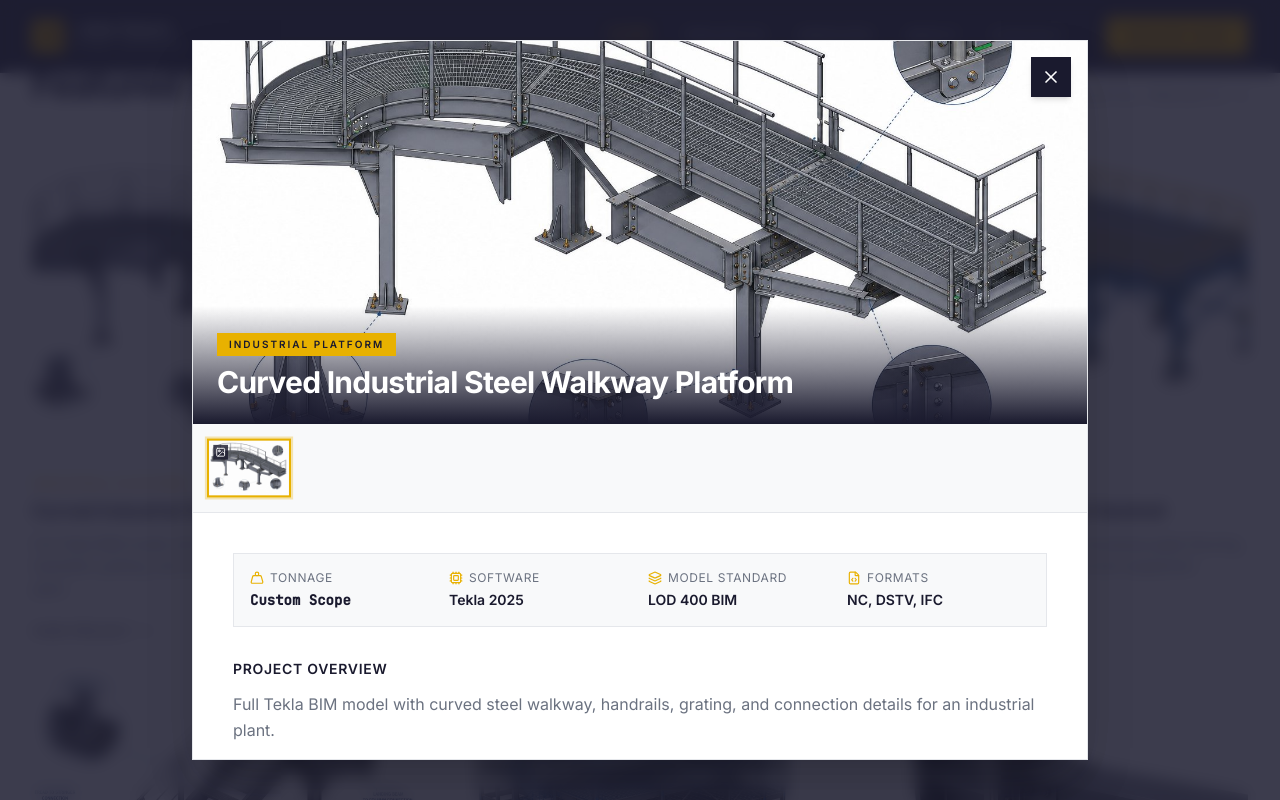
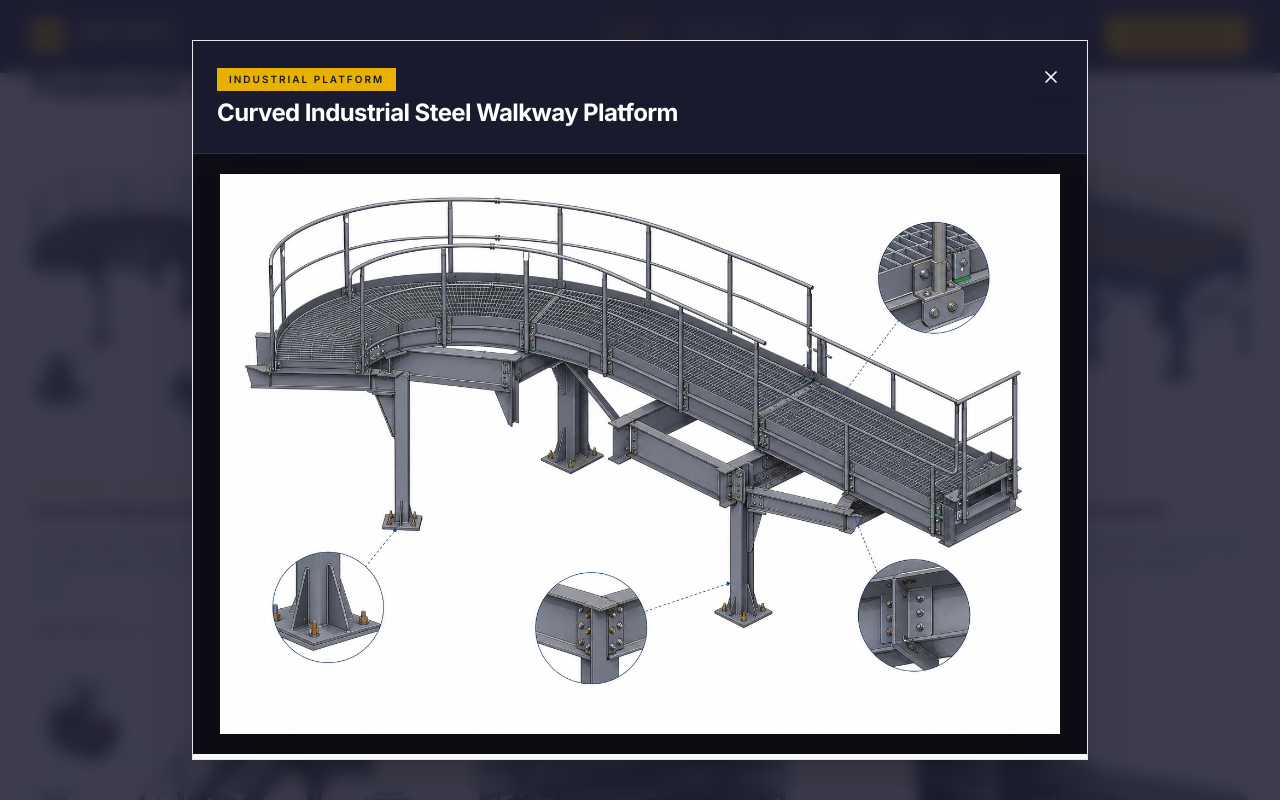
Before and after one commit to JulkarNaeem/portfolio_of_julkarnaeem, a React (Vite) app: page / in a window 1280 px wide. Both pictures are taken after a click on the element 224 px from the left and 1434 px from the top of the page. Shown: the part 1034-1834 px from the top of the page. Built offline with nearby package versions, Linux system fonts and the light colour scheme.

Commit message:
Fix image cropping in ProjectModal to display 100% full uncropped photos

```diff
--- a/src/components/ProjectModal.tsx
+++ b/src/components/ProjectModal.tsx
@@ -43,14 +43,24 @@ export default function ProjectModal({ project, onClose, onInquire }: ProjectMod
           <X size={20} />
         </button>
 
-        {/* Modal Main Media Display (Image or Video) */}
-        <div className="relative w-full aspect-[16/9] md:aspect-[21/9] overflow-hidden bg-charcoal">
+        {/* Modal Main Header Bar */}
+        <div className="p-6 bg-charcoal text-white border-b border-white/10 pr-16">
+          <span className="inline-block px-3 py-1 bg-accent text-charcoal font-semibold text-[10px] uppercase tracking-[0.2em] mb-1.5">
+            {project.category}
+          </span>
+          <h2 className="text-xl md:text-2xl font-bold tracking-tight text-white">
+            {project.title}
+          </h2>
+        </div>
+
+        {/* Modal Main Media Display (Full Photo Uncropped) */}
+        <div className="relative w-full min-h-[350px] max-h-[75vh] bg-[#0d0d15] flex items-center justify-center p-3 sm:p-5 overflow-hidden">
           {isVideoActive && project.videoUrl ? (
             project.videoUrl.includes('youtube.com') || project.videoUrl.includes('youtu.be') ? (
               <iframe
                 src={project.videoUrl.replace('watch?v=', 'embed/')}
                 title={project.title}
-                className="w-full h-full border-0"
+                className="w-full h-[450px] border-0"
                 allow="accelerometer; autoplay; clipboard-write; encrypted-media; gyroscope; picture-in-picture"
                 allowFullScreen
               />
@@ -59,25 +69,16 @@ export default function ProjectModal({ project, onClose, onInquire }: ProjectMod
                 src={project.videoUrl}
                 controls
                 autoPlay
-                className="w-full h-full object-contain bg-black"
+                className="w-full max-h-[70vh] object-contain bg-black"
               />
             )
           ) : (
             <img
               src={activeMedia || project.img}
               alt={project.title}
-              className="w-full h-full object-cover"
+              className="max-h-[70vh] w-auto max-w-full object-contain mx-auto shadow-2xl transition-all duration-300"
             />
           )}
-
-          <div className="absolute inset-x-0 bottom-0 bg-gradient-to-t from-charcoal via-charcoal/50 to-transparent p-6 text-white pointer-events-none">
-            <span className="inline-block px-3 py-1 bg-accent text-charcoal font-semibold text-[10px] uppercase tracking-[0.2em] mb-2 pointer-events-auto">
-              {project.category}
-            </span>
-            <h2 className="text-2xl md:text-3xl font-bold tracking-tight text-white pointer-events-auto">
-              {project.title}
-            </h2>
-          </div>
         </div>
 
         {/* Gallery & Video Thumbnail Strip */}
@@ -96,7 +97,7 @@ export default function ProjectModal({ project, onClose, onInquire }: ProjectMod
                   : 'border-border opacity-70 hover:opacity-100'
               }`}
             >
-              <img src={imgUrl} alt={`Thumbnail ${idx + 1}`} className="w-full h-full object-cover" />
+              <img src={imgUrl} alt={`Thumbnail ${idx + 1}`} className="w-full h-full object-contain bg-black/80" />
               <span className="absolute top-1 left-1 bg-charcoal/80 text-white p-0.5 rounded-none">
                 <ImageIcon size={10} />
               </span>
```
